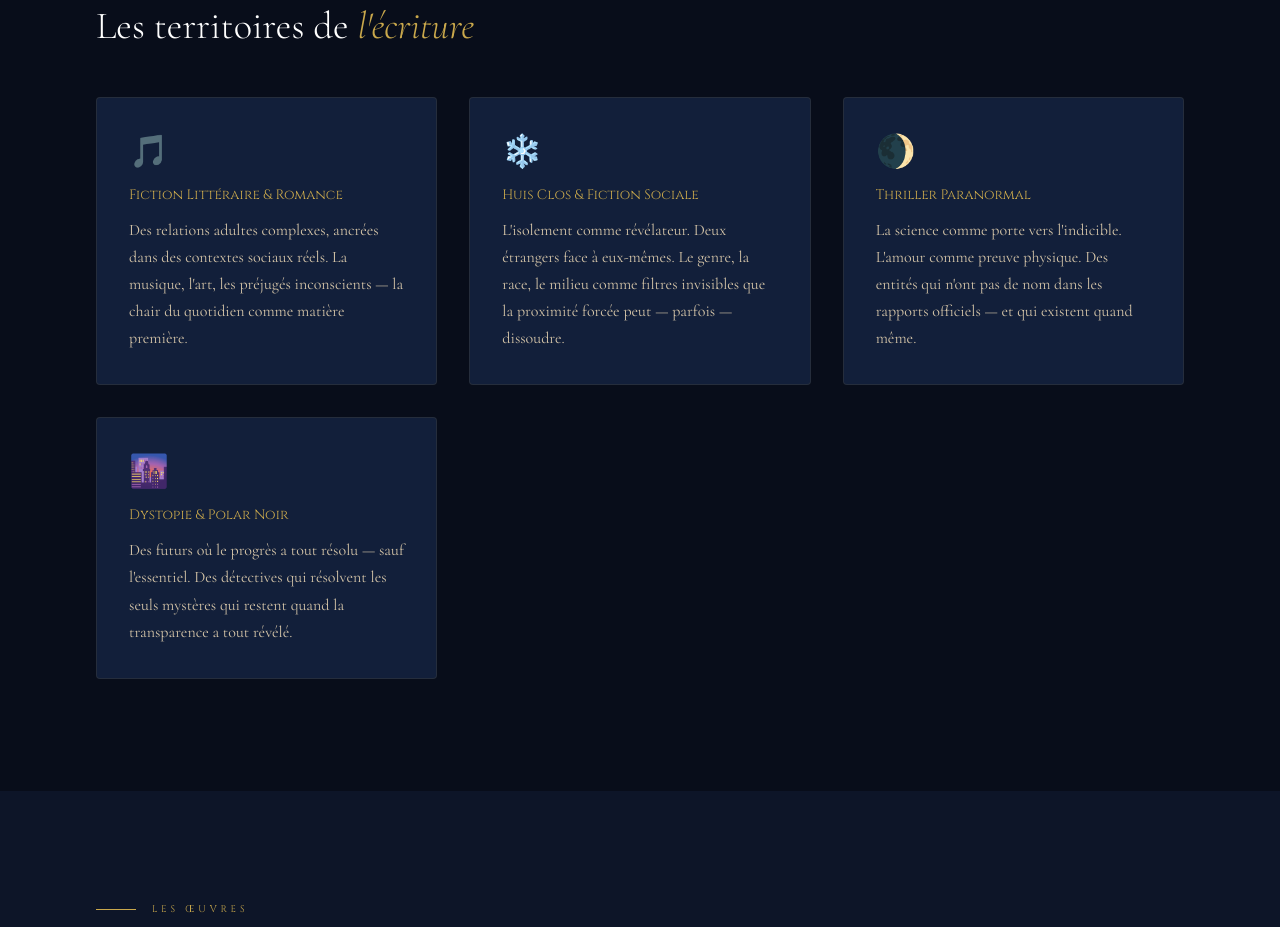
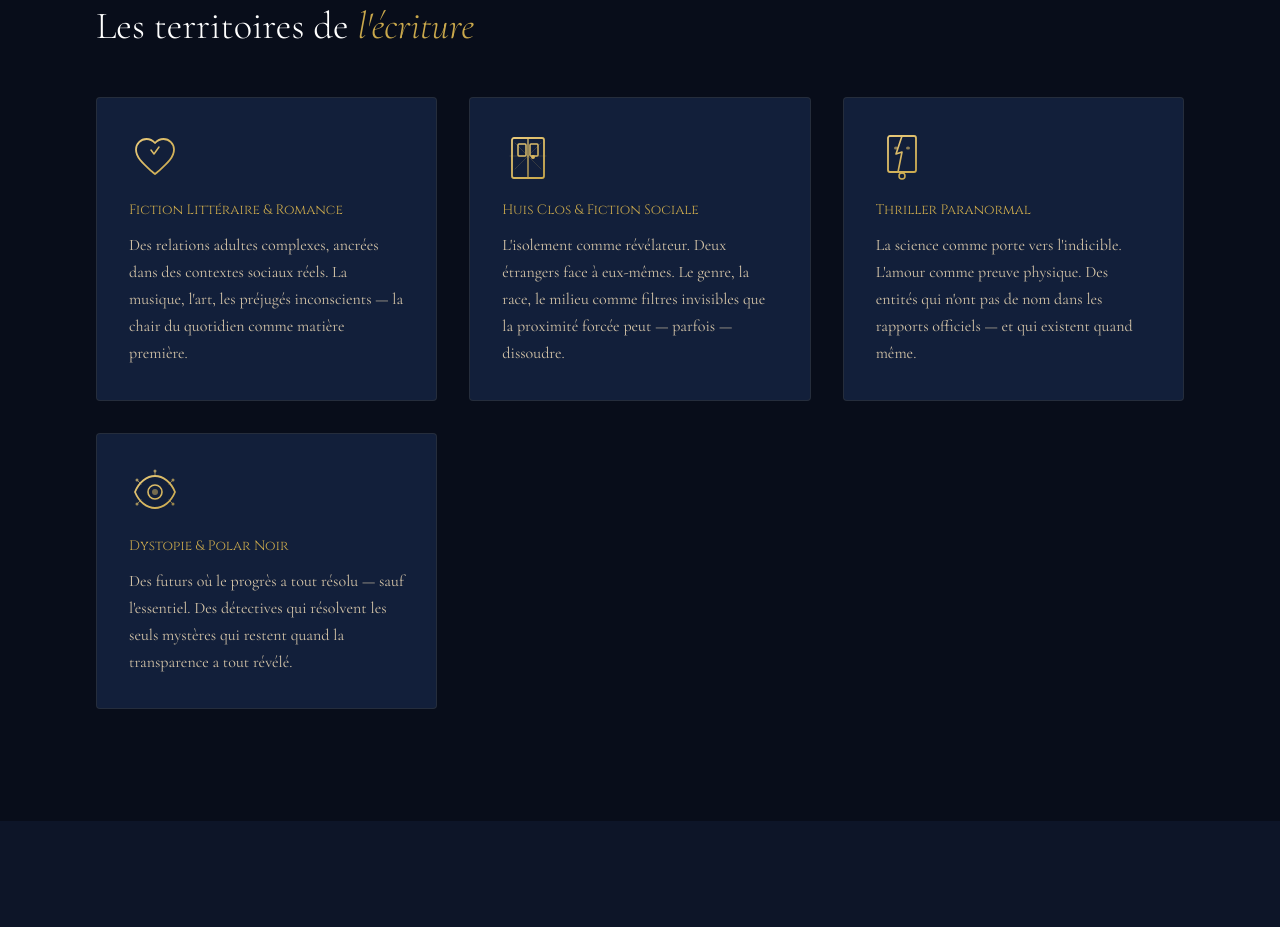
Before and after one commit to ORIVOX79/orivox, a plain HTML site: page a-propos/index.html in a window 1280 px wide. Shown: the part 1651-2578 px from the top of the page. Drawn offline with nearby package versions, Linux system fonts and the light colour scheme.

Commit message:
Add files via upload

```diff
--- a/a-propos/index.html
+++ b/a-propos/index.html
@@ -76,7 +76,8 @@
     .univers-card { background: var(--navy-light); border: 1px solid rgba(201,168,76,0.1);
       border-radius: 4px; padding: 2rem; transition: border-color .3s; }
     .univers-card:hover { border-color: rgba(201,168,76,0.35); }
-    .univers-icon { font-size: 2rem; margin-bottom: 1rem; }
+    .univers-icon { width: 52px; height: 52px; margin-bottom: 1.2rem; display: flex; align-items: center; justify-content: center; }
+    .univers-icon svg { width: 100%; height: 100%; }
     .univers-title { font-family: 'Cinzel', serif; font-size: .85rem; color: var(--gold); margin-bottom: .8rem; }
     .univers-desc { font-family: 'Cormorant Garamond', serif; font-size: 1rem; color: var(--cream-dim); line-height: 1.7; }
     .romans-section { padding: 7rem 6rem; background: var(--navy-mid); }
@@ -164,22 +165,92 @@
     <h2 class="section-title">Les territoires de <em>l'écriture</em></h2>
     <div class="univers-grid">
       <div class="univers-card">
-        <div class="univers-icon">🎵</div>
+        <div class="univers-icon">
+          <!-- Coeur brisé qui se reconstruit — Fiction Littéraire & Romance -->
+          <svg viewBox="0 0 52 52" fill="none" xmlns="http://www.w3.org/2000/svg">
+            <path d="M26 44s-1.5-1-3.5-2.8C14 33.5 7 27.5 7 19.5 7 13.7 11.7 9 17.5 9c3.2 0 6.2 1.5 8.5 4 2.3-2.5 5.3-4 8.5-4C40.3 9 45 13.7 45 19.5c0 8-7 14-15.5 21.7C27.5 43 26 44 26 44z" stroke="url(#g1)" stroke-width="1.8" stroke-linejoin="round"/>
+            <path d="M22 20l3 4 5-7" stroke="url(#g1)" stroke-width="1.5" stroke-linecap="round" stroke-linejoin="round"/>
+            <defs>
+              <linearGradient id="g1" x1="7" y1="9" x2="45" y2="44" gradientUnits="userSpaceOnUse">
+                <stop stop-color="#e8c97a"/>
+                <stop offset="1" stop-color="#c9a84c"/>
+              </linearGradient>
+            </defs>
+          </svg>
+        </div>
         <div class="univers-title">Fiction Littéraire & Romance</div>
         <div class="univers-desc">Des relations adultes complexes, ancrées dans des contextes sociaux réels. La musique, l'art, les préjugés inconscients — la chair du quotidien comme matière première.</div>
       </div>
       <div class="univers-card">
-        <div class="univers-icon">❄️</div>
+        <div class="univers-icon">
+          <!-- Porte fermée / huis clos — Fiction Sociale -->
+          <svg viewBox="0 0 52 52" fill="none" xmlns="http://www.w3.org/2000/svg">
+            <rect x="10" y="8" width="32" height="40" rx="2" stroke="url(#g2)" stroke-width="1.8"/>
+            <rect x="16" y="14" width="8" height="12" rx="1" stroke="url(#g2)" stroke-width="1.5"/>
+            <rect x="28" y="14" width="8" height="12" rx="1" stroke="url(#g2)" stroke-width="1.5"/>
+            <line x1="26" y1="8" x2="26" y2="48" stroke="url(#g2)" stroke-width="1.2"/>
+            <circle cx="31" cy="27" r="2" fill="url(#g2)"/>
+            <!-- flocon stylisé en arrière-plan léger -->
+            <path d="M8 26 L44 26M26 8 L26 44M13 13 L39 39M39 13 L13 39" stroke="url(#g2)" stroke-width="0.6" stroke-opacity="0.3" stroke-linecap="round"/>
+            <defs>
+              <linearGradient id="g2" x1="10" y1="8" x2="42" y2="48" gradientUnits="userSpaceOnUse">
+                <stop stop-color="#e8c97a"/>
+                <stop offset="1" stop-color="#c9a84c"/>
+              </linearGradient>
+            </defs>
+          </svg>
+        </div>
         <div class="univers-title">Huis Clos & Fiction Sociale</div>
         <div class="univers-desc">L'isolement comme révélateur. Deux étrangers face à eux-mêmes. Le genre, la race, le milieu comme filtres invisibles que la proximité forcée peut — parfois — dissoudre.</div>
       </div>
       <div class="univers-card">
-        <div class="univers-icon">🌒</div>
+        <div class="univers-icon">
+          <!-- Miroir brisé / paranormal -->
+          <svg viewBox="0 0 52 52" fill="none" xmlns="http://www.w3.org/2000/svg">
+            <rect x="12" y="6" width="28" height="36" rx="2" stroke="url(#g3)" stroke-width="1.8"/>
+            <path d="M26 6 L20 24 L26 22 L22 42" stroke="url(#g3)" stroke-width="1.6" stroke-linecap="round" stroke-linejoin="round"/>
+            <circle cx="26" cy="46" r="3" stroke="url(#g3)" stroke-width="1.5"/>
+            <line x1="26" y1="42" x2="26" y2="43" stroke="url(#g3)" stroke-width="1.5" stroke-linecap="round"/>
+            <!-- yeux rouges stylisés -->
+            <ellipse cx="20" cy="18" rx="2" ry="1.5" fill="url(#g3)" opacity="0.6"/>
+            <ellipse cx="32" cy="18" rx="2" ry="1.5" fill="url(#g3)" opacity="0.6"/>
+            <defs>
+              <linearGradient id="g3" x1="12" y1="6" x2="40" y2="46" gradientUnits="userSpaceOnUse">
+                <stop stop-color="#e8c97a"/>
+                <stop offset="1" stop-color="#c9a84c"/>
+              </linearGradient>
+            </defs>
+          </svg>
+        </div>
         <div class="univers-title">Thriller Paranormal</div>
         <div class="univers-desc">La science comme porte vers l'indicible. L'amour comme preuve physique. Des entités qui n'ont pas de nom dans les rapports officiels — et qui existent quand même.</div>
       </div>
       <div class="univers-card">
-        <div class="univers-icon">🌆</div>
+        <div class="univers-icon">
+          <!-- Œil avec réseau neuronal — Dystopie & Polar Noir -->
+          <svg viewBox="0 0 52 52" fill="none" xmlns="http://www.w3.org/2000/svg">
+            <path d="M6 26 C10 16 18 10 26 10 C34 10 42 16 46 26 C42 36 34 42 26 42 C18 42 10 36 6 26Z" stroke="url(#g4)" stroke-width="1.8"/>
+            <circle cx="26" cy="26" r="7" stroke="url(#g4)" stroke-width="1.6"/>
+            <circle cx="26" cy="26" r="3" fill="url(#g4)" opacity="0.5"/>
+            <!-- connexions réseau -->
+            <line x1="26" y1="10" x2="26" y2="6" stroke="url(#g4)" stroke-width="1" stroke-linecap="round" opacity="0.6"/>
+            <line x1="40" y1="18" x2="43" y2="15" stroke="url(#g4)" stroke-width="1" stroke-linecap="round" opacity="0.6"/>
+            <line x1="40" y1="34" x2="43" y2="37" stroke="url(#g4)" stroke-width="1" stroke-linecap="round" opacity="0.6"/>
+            <line x1="12" y1="18" x2="9" y2="15" stroke="url(#g4)" stroke-width="1" stroke-linecap="round" opacity="0.6"/>
+            <line x1="12" y1="34" x2="9" y2="37" stroke="url(#g4)" stroke-width="1" stroke-linecap="round" opacity="0.6"/>
+            <circle cx="26" cy="5" r="1.5" fill="url(#g4)" opacity="0.7"/>
+            <circle cx="44" cy="14" r="1.5" fill="url(#g4)" opacity="0.7"/>
+            <circle cx="44" cy="38" r="1.5" fill="url(#g4)" opacity="0.7"/>
+            <circle cx="8" cy="14" r="1.5" fill="url(#g4)" opacity="0.7"/>
+            <circle cx="8" cy="38" r="1.5" fill="url(#g4)" opacity="0.7"/>
+            <defs>
+              <linearGradient id="g4" x1="6" y1="6" x2="46" y2="46" gradientUnits="userSpaceOnUse">
+                <stop stop-color="#e8c97a"/>
+                <stop offset="1" stop-color="#c9a84c"/>
+              </linearGradient>
+            </defs>
+          </svg>
+        </div>
         <div class="univers-title">Dystopie & Polar Noir</div>
         <div class="univers-desc">Des futurs où le progrès a tout résolu — sauf l'essentiel. Des détectives qui résolvent les seuls mystères qui restent quand la transparence a tout révélé.</div>
       </div>
```
Also changed, not shown: index.html (+10 -10 lines).
